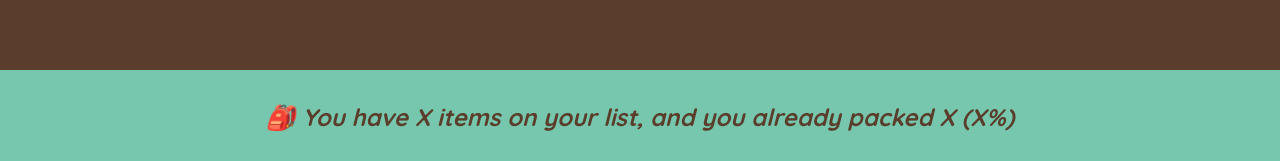
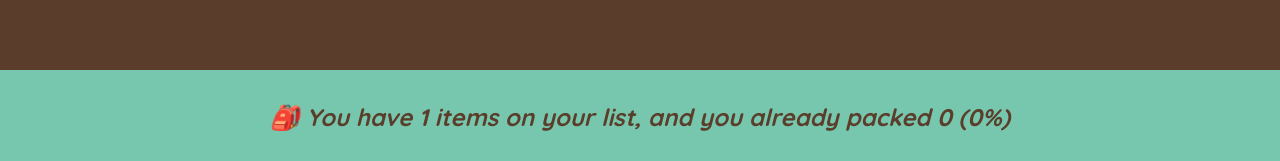
Before and after one commit to xtarzyk/travel-list, a React (Vite) app: page / in a window 1280 px wide. Both pictures are taken after typing "Sample" into the empty fields and a click on the button "ADD". Shown: the part 636-797 px from the top of the page. Built offline with nearby package versions, Linux system fonts and the light colour scheme.

Commit message:
new features in footer section

```diff
--- a/src/App.jsx
+++ b/src/App.jsx
@@ -26,7 +26,7 @@ function App() {
       <Logo />
       <Form onAddItems={handleAddItems} />
       <PackingList items={items} onDeleteItem={handleDeleteItem} onToggleItem={handleToggleItem} />
-      <Stats />
+      <Stats items={items} />
     </div>
   );
 }
--- a/src/Form.jsx
+++ b/src/Form.jsx
@@ -11,7 +11,6 @@ function Form({ onAddItems }) {
     if (!description) return;
 
     const newItem = { description, quantity, packed: false, id: Date.now() };
-    console.log(newItem);
 
     onAddItems(newItem);
 
--- a/src/Stats.jsx
+++ b/src/Stats.jsx
@@ -1,9 +1,26 @@
 import "./index.css";
 
-function Stats() {
+function Stats({ items }) {
+  if(!items.length) return (
+    <p className="stats">
+      <em>Start adding some items to your packing list 🚀</em>
+    </p>
+  )
+
+  const numItems = items.length;
+  const numPacked = items.filter((item) => item.packed).length;
+  const percentage = Math.round((numPacked / numItems) * 100);
+
   return (
     <footer className="stats">
-      <em>🎒 You have X items on your list, and you already packed X (X%)</em>
+      {percentage === 100 ? (
+        <em>You got everything! Ready to go 🛫</em>
+      ) : (
+        <em>
+          🎒 You have {numItems} items on your list, and you already packed{" "}
+          {numPacked} ({percentage}%)
+        </em>
+      )}
     </footer>
   );
 }
```
